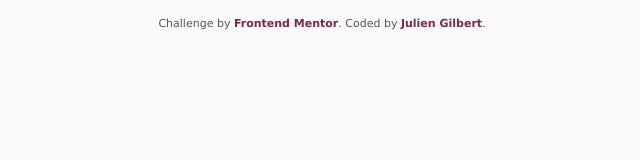
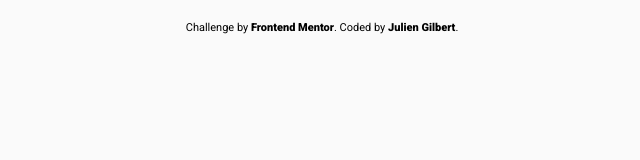
Before and after one commit to juliengDev/Newsletter_sign-up_form, a website built with Vite: page index.html in a window 1280 px wide. Shown: the whole page, without its empty margins (318-958 px from the left). Built offline with nearby package versions, Linux system fonts and the light colour scheme.

Commit message:
setting up all the variables

```diff
--- a/index.html
+++ b/index.html
@@ -7,6 +7,7 @@
   <meta name="viewport" content="width=device-width, initial-scale=1.0" />
 
   <title>Frontend Mentor | Project Name</title>
+  <link rel="stylesheet" href="./css/style.css">
   <script type="module" defer src="/src/main.ts"></script>
 </head>
 
--- a/src/scss/base/_base.scss
+++ b/src/scss/base/_base.scss
@@ -1,12 +1,12 @@
 :root {
-  --color-dark-charcoal: #312e2c;
-  --color-dark-raspberry: #7a284e;
-  --color-brandy-red: #854632;
-  --color-wenge-brown: #5f564d;
-  --color-eggshell: #f3e5d7;
-  --color-white-coffee: #e3ddd7;
-  --color-snow: #fff7fb;
   --color-pure-white: #ffffff;
+  --color-grey: rgba(25, 24, 43, 0.25);
+  --color-pale-navy: #36384d;
+  --color-dark-navy: #242742;
+  --color-vermellion: #ff6155;
+  --color-gradient1: linear-gradient(#ff6a3a, #ff527b);
+  --shadow1: box-shadow: 0 8px 0 #000;
+  --shadow2: box-shadow: 0 24px 32px 0 rgba(25,25,25, 0.25);
 }
 
 * {
--- a/src/scss/base/_typography.scss
+++ b/src/scss/base/_typography.scss
@@ -11,10 +11,26 @@
 	•	900 : Black (Heavy)
 
   */
+@import url("https://fonts.googleapis.com/css2?family=Manrope:wght@200..800&family=Roboto:ital,wght@0,100;0,300;0,400;0,500;0,700;0,900;1,100;1,300;1,400;1,500;1,700;1,900&display=swap");
 
 body {
-  font-family: "Verdana", sans-serif;
+  font-family: "Roboto", sans-serif;
   background-color: #fafafa;
   font-weight: 400;
-  line-height: 1.4;
+  font-size: 1.6rem;
+  line-height: 150%;
 }
+
+.ft-heading {
+  font-size: 5.6rem;
+  font-weight: 700;
+  line-height: 100%;
+}
+
+.ft-body-bold {
+  font-weight: 700;
+}
+.ft-body-small {
+  font-size: 1.2rem;
+  font-weight: 700;
+}
```
Also changed, not shown: css/style.css, 1 other file.
